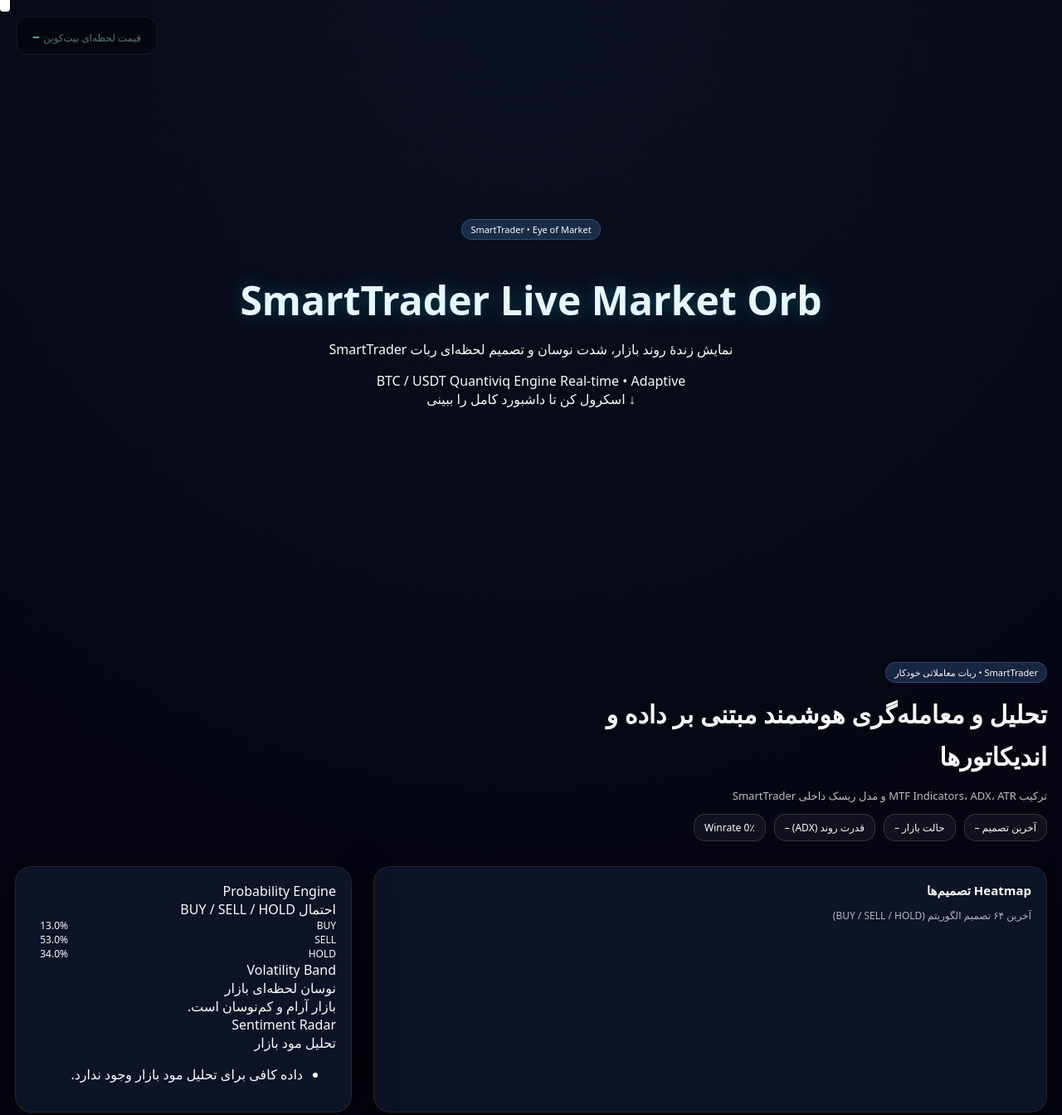
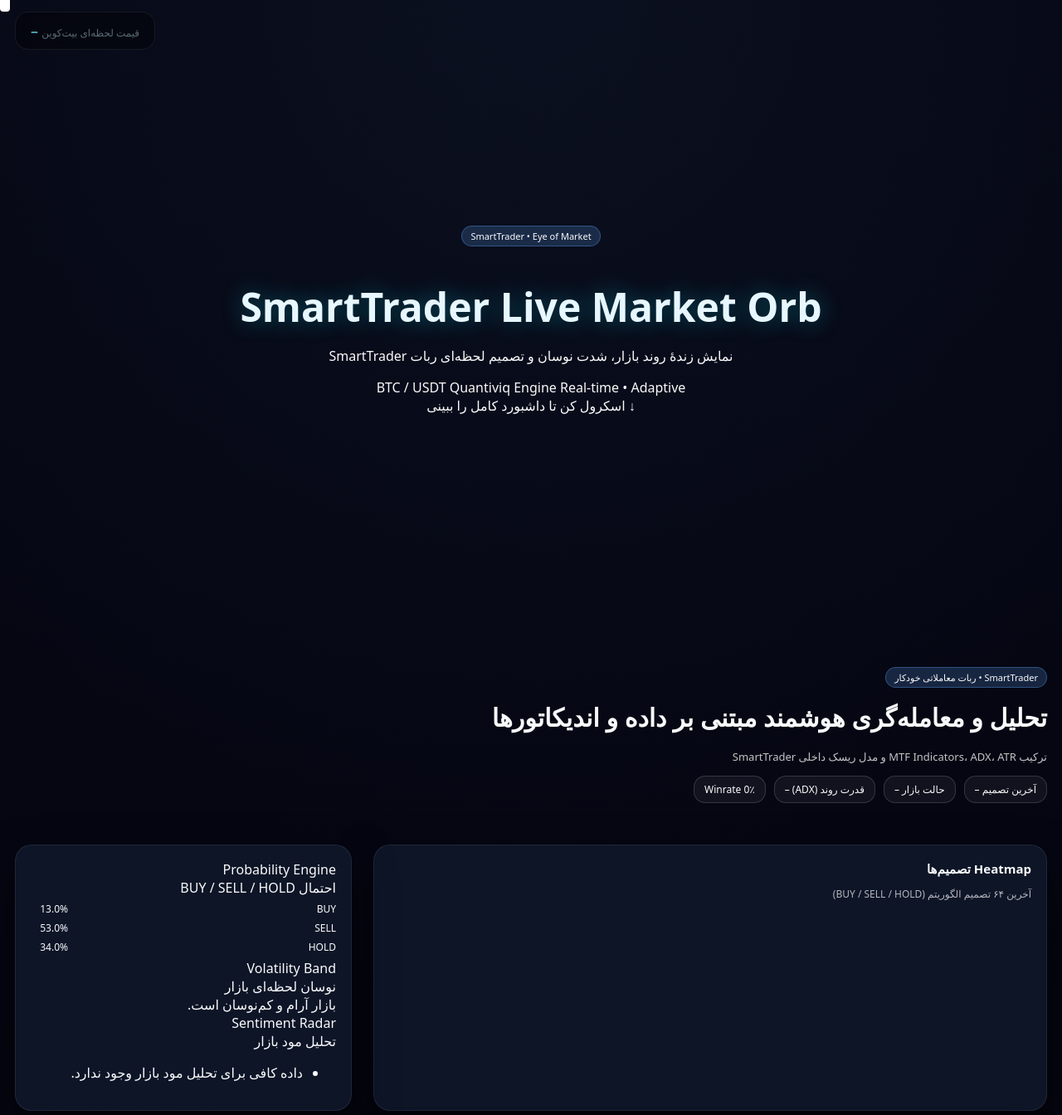
Before and after one commit to MajidAsghariTabrizi/smart-trader, a plain HTML site: page static/home.html in a window 1280 px wide. Shown: the top 1344 px of the page at 83% size. Drawn offline with nearby package versions, Linux system fonts and the light colour scheme; no server answers.

Commit message:
new design

```diff
--- a/static/css/style.css
+++ b/static/css/style.css
@@ -1,11 +1,13 @@
 /* =========================================================
-   🎨 SmartTrader Quantum UI – Optimized Unified CSS v4
-   Clean • Fast • ORB-Ready • RTL • GPU Accelerated
+   🎨 SmartTrader Quantum UI – ORB-PRO FULL CSS v5.2
+   Stable • GPU Accelerated • No Overflow • RTL Safe
    ========================================================= */
+
+/* ROOT VARIABLES ----------------------------------------- */
 
 :root {
     --bg-main: radial-gradient(circle at top, #0b1020 0, #050612 35%, #020308 100%);
-    --bg-card: rgba(15, 23, 42, 0.9);
+    --bg-card: rgba(15, 23, 42, 0.92);
     --bg-soft: rgba(15, 23, 42, 0.65);
 
     --text-main: #f9fafb;
@@ -19,14 +21,14 @@
     --radius-lg: 20px;
     --radius-md: 14px;
 
-    --shadow: 0 20px 50px rgba(0,0,0,0.65);
+    --shadow: 0 22px 50px rgba(0,0,0,0.55);
 }
 
 /* =========================================================
-   BASE
+   BASE + GLOBAL
    ========================================================= */
 
-* { box-sizing: border-box; }
+* { box-sizing: border-box; -webkit-font-smoothing: antialiased; }
 
 body {
     margin: 0;
@@ -38,15 +40,16 @@
     overflow-x: hidden;
 }
 
+html {
+    scroll-behavior: smooth;
+}
+
 #app {
     width: 100%;
     max-width: 1350px;
     margin: 0 auto;
     padding: 18px 18px 80px;
 }
-
-/* Smooth Scroll */
-html { scroll-behavior: smooth; }
 
 /* Scrollbar */
 ::-webkit-scrollbar { width: 6px; }
@@ -62,12 +65,13 @@
 .st-orb-banner {
     position: relative;
     width: 100%;
-    height: 90vh;
-    min-height: 580px;
+    height: 92vh;
+    min-height: 620px;
     overflow: hidden;
     display: flex;
     justify-content: center;
     align-items: center;
+    margin-bottom: 40px;
 }
 
 #marketOrb {
@@ -82,19 +86,20 @@
     position: relative;
     z-index: 10;
     text-align: center;
+    padding: 20px;
 }
 
 .orb-title {
     font-size: 48px;
     font-weight: 900;
+    margin-bottom: 14px;
     color: #e7f7ff;
-    margin-bottom: 12px;
-    text-shadow: 0 0 22px #00eaff44;
+    text-shadow: 0 0 28px #00eaff55;
 }
 
 .orb-desc {
-    font-size: 17px;
-    opacity: 0.85;
+    font-size: 18px;
+    opacity: .85;
 }
 
 /* =========================================================
@@ -102,11 +107,10 @@
    ========================================================= */
 
 .st-hero {
-    margin-top: 60px;
-    margin-bottom: 30px;
-
+    margin-top: 50px;
+    margin-bottom: 32px;
     display: grid;
-    grid-template-columns: 1.2fr 1fr;
+    grid-template-columns: 1.35fr 1fr;
     gap: 32px;
 }
 
@@ -114,25 +118,28 @@
     .st-hero { grid-template-columns: 1fr; }
 }
 
-.st-hero-right, .st-hero-left { position: relative; }
+.st-hero-right, .st-hero-left {
+    position: relative;
+}
 
 .st-hero-title {
     font-size: 30px;
     line-height: 1.7;
-    margin: 12px 0;
+    margin: 10px 0;
     font-weight: 700;
 }
 
 .st-hero-subtitle {
     font-size: 13px;
-    opacity: .75;
+    opacity: .78;
+    margin-bottom: 14px;
 }
 
 .st-hero-badges {
-    margin-top: 12px;
     display: flex;
     flex-wrap: wrap;
     gap: 10px;
+    margin-bottom: 18px;
 }
 
 .st-badge {
@@ -140,7 +147,7 @@
     border-radius: 14px;
     font-size: 12px;
     background: rgba(255,255,255,0.05);
-    border: 1px solid rgba(255,255,255,0.14);
+    border: 1px solid rgba(255,255,255,0.15);
 }
 
 .st-pill {
@@ -148,37 +155,40 @@
     padding: 4px 10px;
     border-radius: 999px;
     background: rgba(96,165,250,0.2);
-    border: 1px solid rgba(96,165,250,0.3);
+    border: 1px solid rgba(96,165,250,0.35);
     font-size: 11px;
 }
 
-/* Sparkline canvas */
+/* Sparkline */
 .st-algo-canvas {
     width: 100%;
-    height: 280px;
+    height: 260px;
     opacity: .4;
+    margin-top: 8px;
 }
 
-/* BTC Floating price */
+/* Floating BTC price */
 .floating-price {
     position: absolute;
-    top: 20px;
-    left: 20px;
+    top: 14px;
+    left: 18px;
     padding: 10px 18px;
-    border-radius: 14px;
+    border-radius: 16px;
 
-    background: rgba(0, 0, 0, 0.55);
+    background: rgba(0,0,0,0.55);
     border: 1px solid rgba(255,255,255,0.12);
     backdrop-filter: blur(7px);
 
-    color: #b7fbff;
-    z-index: 20;
+    color: #d7fbff;
+    z-index: 30;
 }
 
-.fp-label { font-size: 12px; opacity: .7; }
-.fp-value { font-size: 18px; font-weight: 700; color: #8af8ff; }
+.fp-label { font-size: 12px; opacity: 0.65; }
+.fp-value { font-size: 18px; font-weight: 700; color: #71f3ff; }
 
-.fx-glow { animation: glowPulse 2.4s infinite ease-in-out; }
+.fx-glow {
+    animation: glowPulse 2.4s infinite ease-in-out;
+}
 
 @keyframes glowPulse {
     0% { opacity: 0.6; }
@@ -187,10 +197,10 @@
 }
 
 /* =========================================================
-   GRID + CARDS
+   CARDS + GLOBAL GRID SYSTEM
    ========================================================= */
 
-.st-row { margin: 30px 0; }
+.st-row { margin: 32px 0; }
 
 .st-row-responsive {
     display: grid;
@@ -199,9 +209,7 @@
 }
 
 @media(max-width: 900px) {
-    .st-row-responsive {
-        grid-template-columns: 1fr;
-    }
+    .st-row-responsive { grid-template-columns: 1fr; }
 }
 
 .st-card {
@@ -252,17 +260,19 @@
 
 .st-prob-row {
     display: grid;
-    grid-template-columns: 50px 1fr 45px;
+    grid-template-columns: 48px 1fr 45px;
+    align-items: center;
     gap: 8px;
-    align-items: center;
+    margin: 6px 0;
     font-size: 12px;
 }
 
 .st-prob-bar-bg {
     height: 8px;
     width: 100%;
+    border-radius: 999px;
     background: rgba(255,255,255,0.12);
-    border-radius: 999px;
+    overflow: hidden;
 }
 
 .st-prob-bar {
@@ -284,7 +294,7 @@
     height: 10px;
     background: rgba(255,255,255,0.15);
     border-radius: 999px;
-    margin-top: 8px;
+    margin-top: 10px;
     position: relative;
 }
 
@@ -299,13 +309,14 @@
 }
 
 /* =========================================================
-   Heatmap
+   HEATMAP (Decision Matrix)
    ========================================================= */
 
 .st-heatmap {
     display: grid;
     grid-template-columns: repeat(8,1fr);
     gap: 4px;
+    margin-top: 10px;
 }
 
 .st-heatmap-cell {
@@ -353,7 +364,7 @@
 }
 
 .bubble:hover {
-    transform: scale(1.6);
+    transform: scale(1.55);
     opacity: 1;
     z-index: 20;
 }
@@ -388,6 +399,7 @@
    ========================================================= */
 
 .st-footer {
+    width: 100%;
     text-align: center;
     padding: 40px 0;
     font-size: 12px;
```
